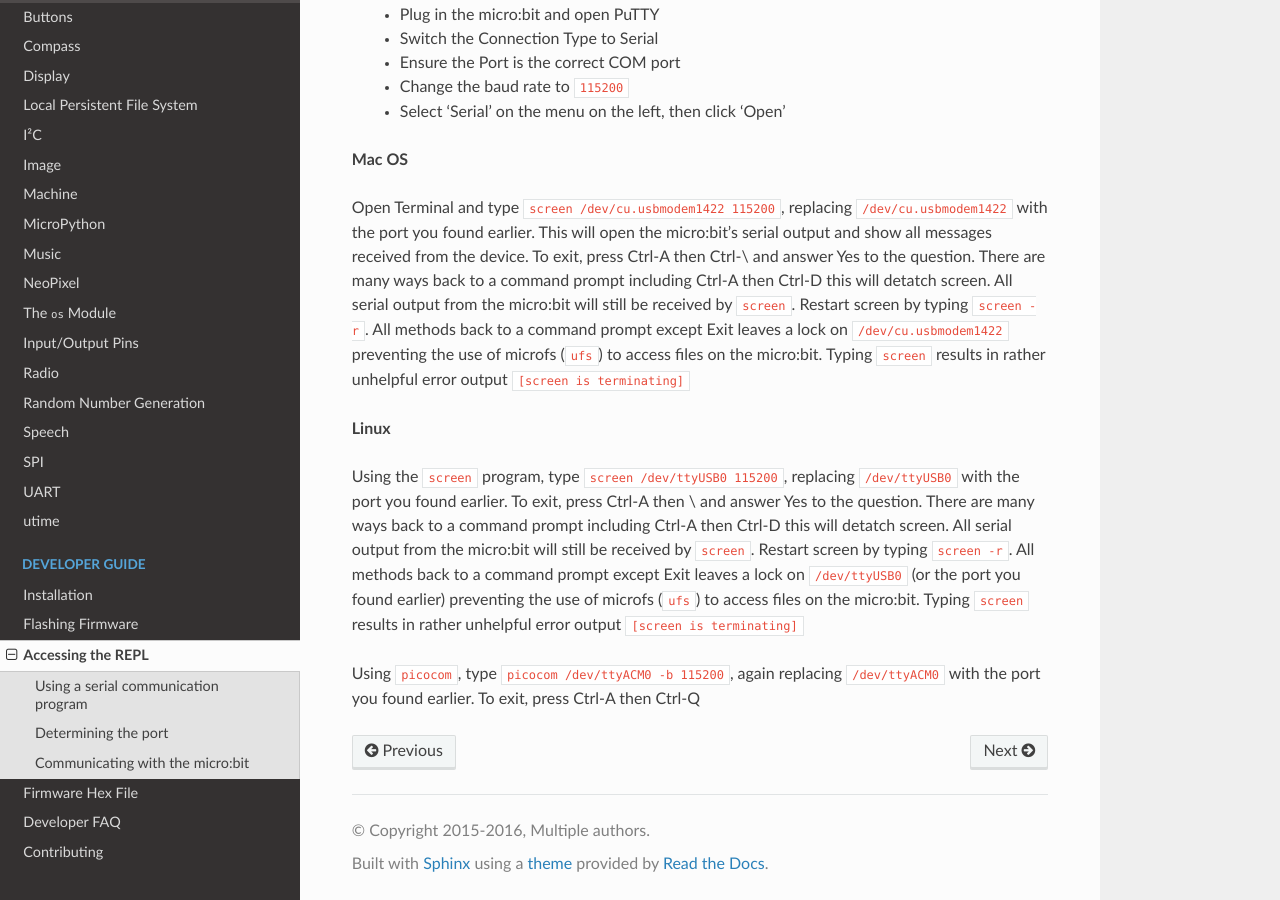
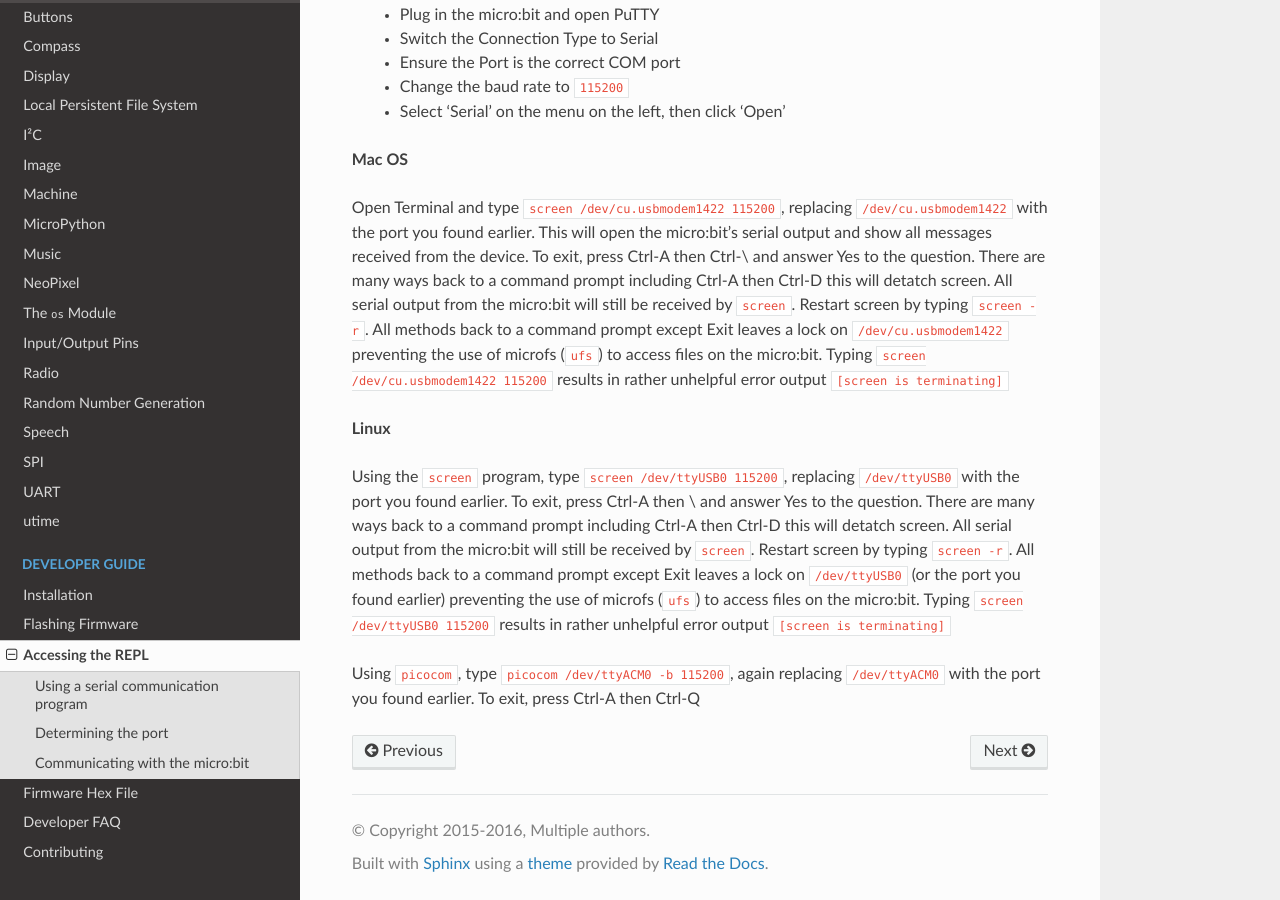
Before and after one commit to bbcmicrobit/micropython, a Sphinx documentation site: the page built from docs/devguide/repl.rst, in a window 1280 px wide and 900 px high, scrolled down 1508 px. Built offline with Sphinx 7.4.7 and the Read the Docs theme 2.0.0, drawn with Linux system fonts in a browser that asks for light colours.

Commit message:
docs : Improved information regarding serail terminals

```diff
--- a/docs/devguide/repl.rst
+++ b/docs/devguide/repl.rst
@@ -86,8 +86,8 @@ ways back to a command prompt including Ctrl-A then Ctrl-D this will detatch
 screen. All serial output from the micro:bit will still be received by ``screen``.
 Restart screen by typing ``screen -r``. All methods back to a command prompt
 except Exit leaves a lock on ``/dev/cu.usbmodem1422`` preventing the use of microfs
-(``ufs``) to access files on the micro:bit.  Typing ``screen`` results in rather
-unhelpful error output ``[screen is terminating]``
+(``ufs``) to access files on the micro:bit.  Typing ``screen /dev/cu.usbmodem1422 115200``
+results in rather unhelpful error output ``[screen is terminating]``
 
 
 **Linux**
@@ -99,8 +99,8 @@ prompt including Ctrl-A then Ctrl-D this will detatch screen. All serial output
 from the micro:bit will still be received by ``screen``. Restart screen by
 typing ``screen -r``. All methods back to a command prompt except Exit leaves
 a lock on ``/dev/ttyUSB0`` (or the port you found earlier) preventing the use of microfs
-(``ufs``) to access files on the micro:bit.  Typing ``screen`` results in rather
-unhelpful error output ``[screen is terminating]``
+(``ufs``) to access files on the micro:bit.  Typing ``screen /dev/ttyUSB0 115200``
+results in rather unhelpful error output ``[screen is terminating]``
 
 Using ``picocom``, type ``picocom /dev/ttyACM0 -b 115200``, again replacing
 ``/dev/ttyACM0`` with the port you found earlier. To exit, press Ctrl-A then Ctrl-Q
```
